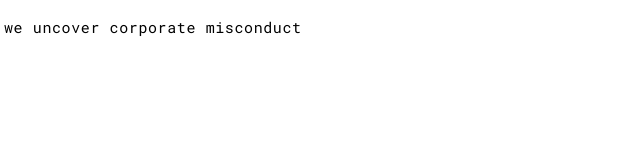
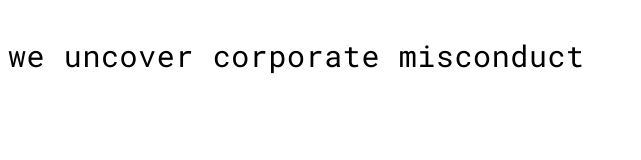
Before and after one commit to BenJacobsAligned/benjacobsaligned.github.io, a plain HTML site: page index.html in a window 1280 px wide. Shown: the whole page, without its empty margins (0-641 px from the left). Drawn offline with Linux system fonts and the light colour scheme.

Commit message:
index.html

```diff
--- a/index.html
+++ b/index.html
@@ -8,9 +8,9 @@
       }
       p {
         position: absolute;
-        top: 2px;
-        left: 4px;
-        font-size: 15px;
+        top: 6px;
+        left: 8px;
+        font-size: 30px;
         color: #000;
         letter-spacing: 0.6px;
       }
```
